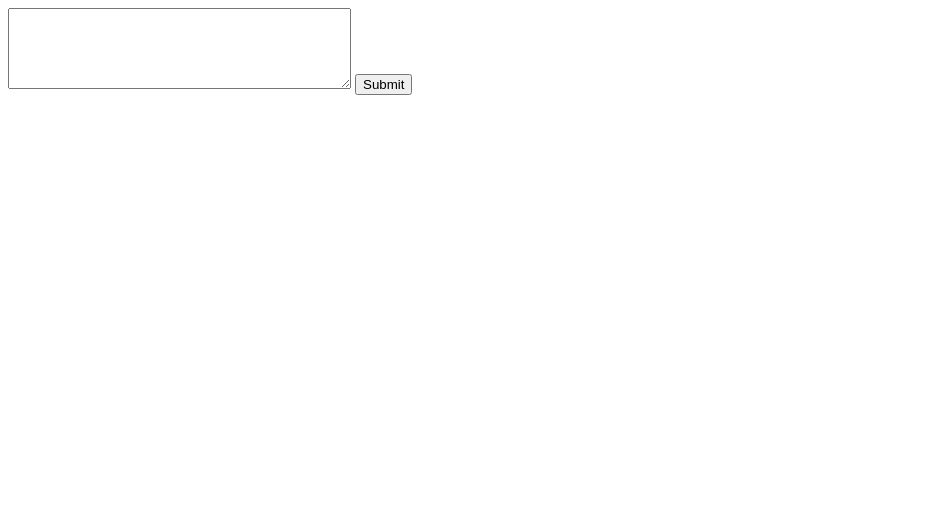
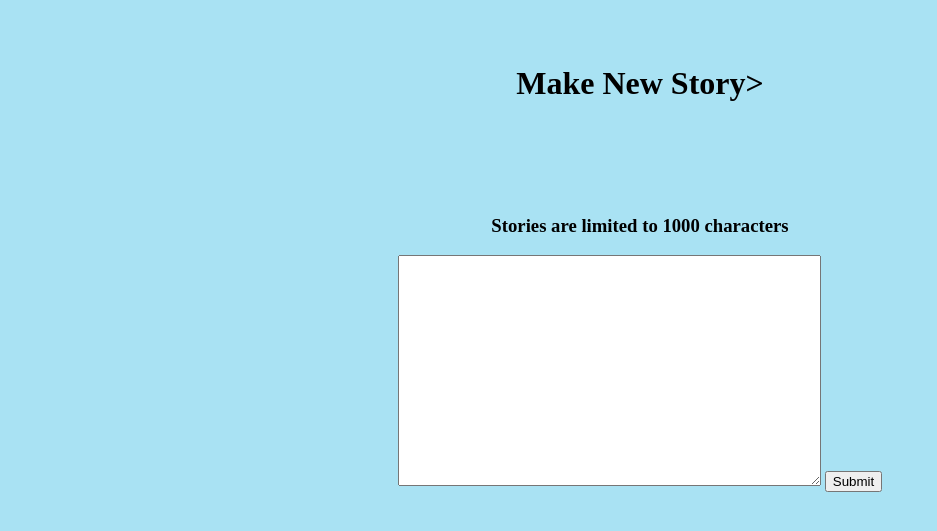
Before and after one commit to syoon123/vims_blog, a Flask app: page /newstory/ in a window 1280 px wide. Shown: the top 531 px of the page, without its empty margins (0-937 px from the left). Run offline with Flask 2, Linux system fonts and the light colour scheme.

Commit message:
edit makepost template

```diff
--- a/templates/make_post.html
+++ b/templates/make_post.html
@@ -2,10 +2,15 @@
 <html>
   <head>
     <title>Make Post</title>
+	<link rel="stylesheet" type="text/css" href= "../static/basicStyle.css">
   </head>
   <body>
-    <form action = "/postResult/" method = "POST">
-    <textarea maxlength = "10000" name = "post" cols = "40" rows = "5"></textarea>
-    <input type = "submit" name = "submit" value = "Submit">
+    <div class="head"><br><br><center>
+    <h1>Make New Story></h1>
+    <br><br></div>
+    <div class = "body"><br><br><center>
+    <h3>Stories are limited to 1000 characters</h3>
+    <textarea maxlength = "1000" name = "post" cols = "50" rows = "15"></textarea>
+    <input type = "submit" name = "submit" value = "Submit"></div>
   </body>
 </html>
```
Also changed, not shown: 3 other files.
